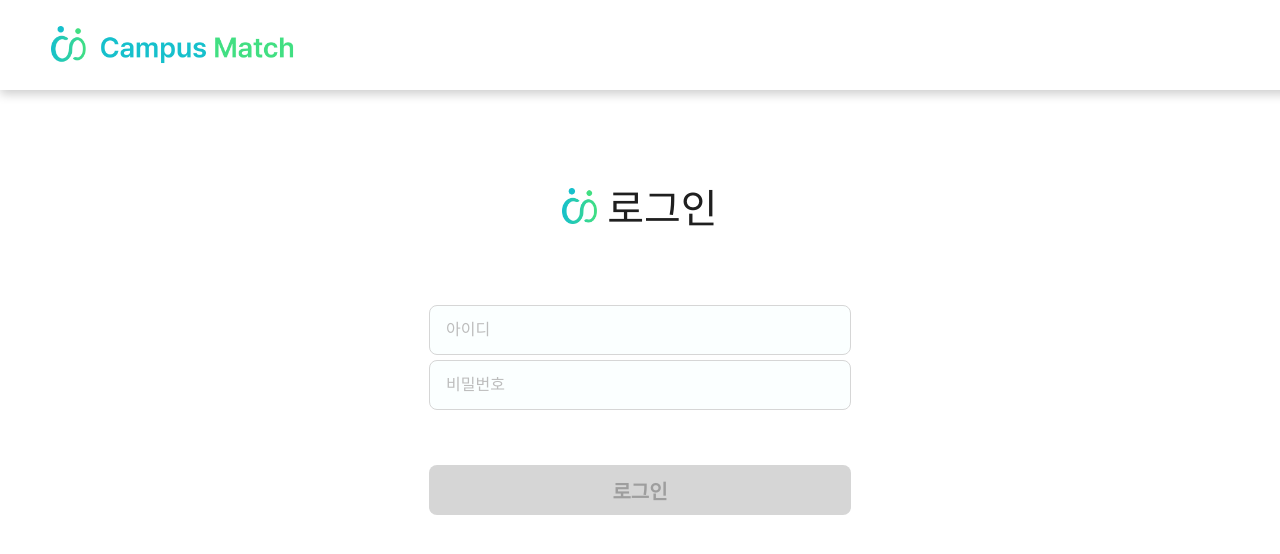
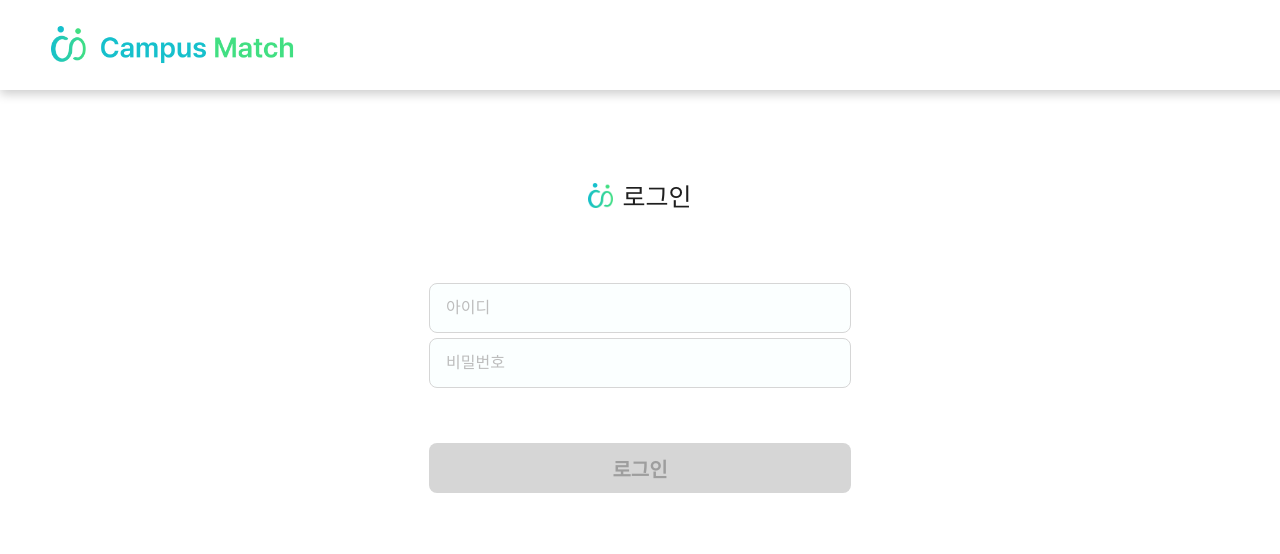
Before and after one commit to LikeLionHGU/Campus_Match_Front, a React (Create React App) app: page /login in a window 1280 px wide. Shown: the top 554 px of the page. Built offline with nearby package versions, Linux system fonts and the light colour scheme.

Commit message:
style: loginPage

```diff
--- a/src/pages/login_page/Login_page.css
+++ b/src/pages/login_page/Login_page.css
@@ -19,14 +19,14 @@
   justify-content: center;
   gap: 10px;
   margin-bottom: 70px;
-  font-size: 40px;
-  font-weight: 500;
+  font-size: 25px;
+  font-weight: 400;
   color: #1f1f1f;
 }
 
 .login-title-logo {
-  width: 34.697px;
-  height: 35.765px;
+  width: 24.254px;
+  height: 25px;
 }
 
 .login-form {
--- a/src/pages/login_page/Login_page.js
+++ b/src/pages/login_page/Login_page.js
@@ -69,11 +69,10 @@ function LoginPage() {
       const accessToken = authResponse.headers.get("Authorization");
       localStorage.setItem("Authorization", accessToken);
 
-      console.log("로그인 성공!");
       alert("로그인 성공!");
       navigate("/");
     } catch (error) {
-      console.error("로그인 실패:", error);
+      console.error(error);
       alert(`로그인에 실패했습니다: ${error.message}`);
     } finally {
       setIsLoading(false);
```
